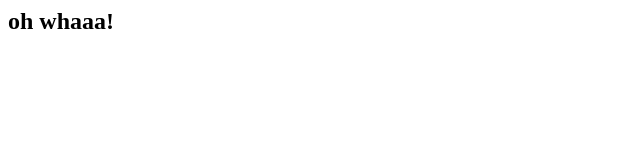
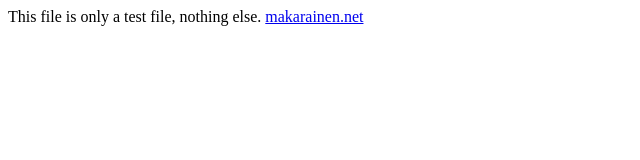
Before and after one commit to SCTgoscript/web-platform-rqpyxh, a plain HTML site: page index.html in a window 1280 px wide. Shown: the whole page, without its empty margins (0-640 px from the left). Drawn offline with Linux system fonts and the light colour scheme.

Commit message:
1 file modified

```diff
--- a/index.html
+++ b/index.html
@@ -1,5 +1,5 @@
 <html>
-  <body>
-    <h2>oh whaaa!</h2>
-  </body>
+This file is only a test file, nothing else.
+
+<a href="http://www.makarainen.net">makarainen.net</a>
 </html>
```
